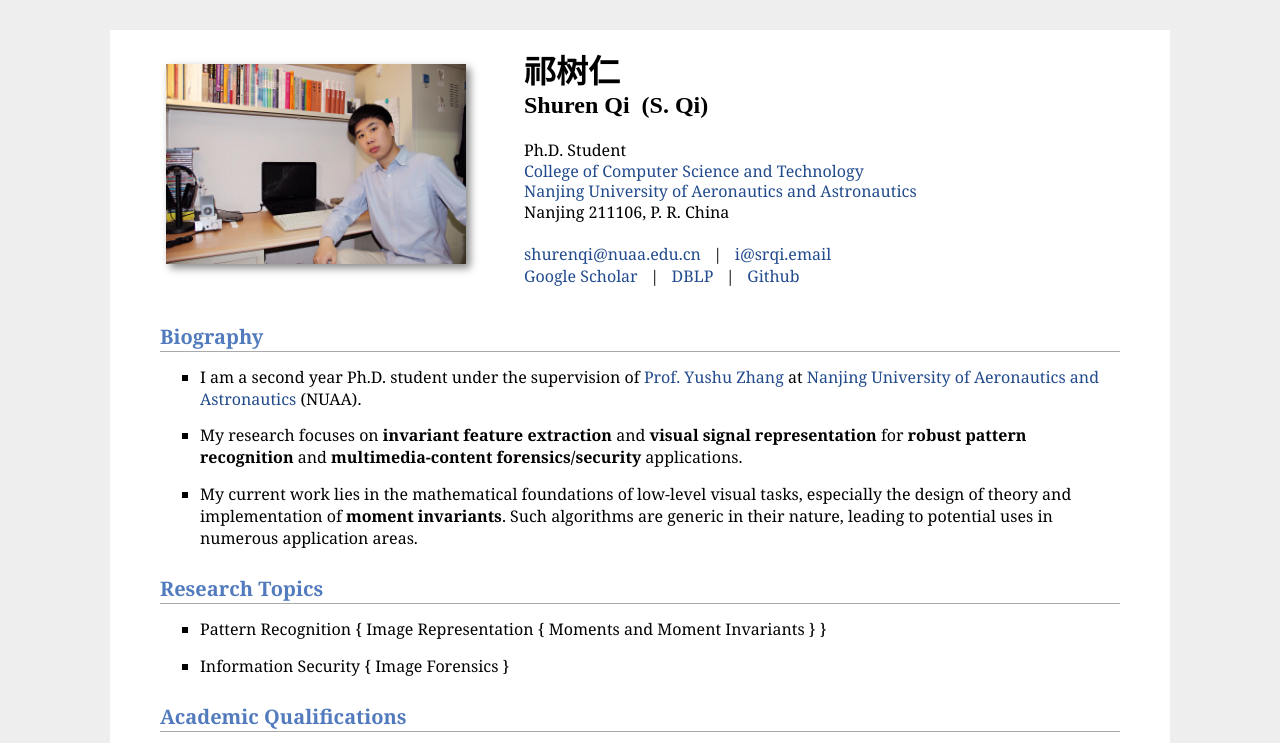
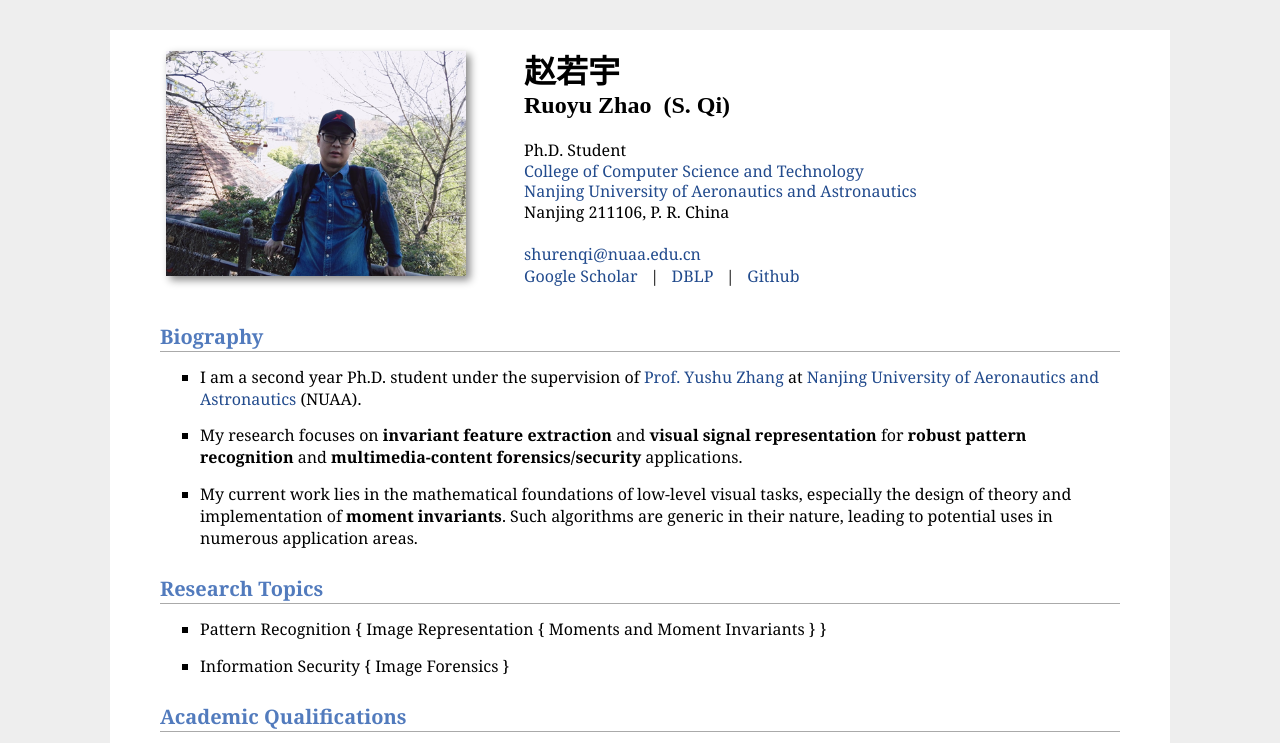
Before and after one commit to ruoyu-zhao/ruoyu-zhao.github.io, a plain HTML site: page index.html in a window 1280 px wide. Shown: the top 743 px of the page. Drawn offline with Linux system fonts and the light colour scheme; files whose address does not match are found by name.

Commit message:
Update index.html

```diff
--- a/index.html
+++ b/index.html
@@ -39,12 +39,12 @@
             <table>
                 <tbody>
                 <tr>
-                    <td width="100"><p><img src="src/img/shuren2017.jpg" width="300px"
+                    <td width="100"><p><img src="src/img/5941655115850.jpg" width="300px"
                                             style="box-shadow: 4px 4px 8px #888"/></p></td>
                     <td width="50">
                         <p>
-                    <td align="left"><b><font size="+3" face="STKaiti">祁树仁</font></b><br/>
-                        <b><font size="+2" face="STKaiti">Shuren Qi &nbsp;(S. Qi)</font></b><br/>
+                    <td align="left"><b><font size="+3" face="STKaiti">赵若宇</font></b><br/>
+                        <b><font size="+2" face="STKaiti">Ruoyu Zhao &nbsp;(S. Qi)</font></b><br/>
                         <p><br>
                             Ph.D. Student<br>
                             <a href="http://cs.nuaa.edu.cn/">College of Computer Science and Technology</a><br>
@@ -53,9 +53,9 @@
                             Nanjing 211106, P. R. China</p>
                         <p><br>
 
-                            <a href="mailto:shurenqi@nuaa.edu.cn">shurenqi@nuaa.edu.cn</a>
-                            &nbsp | &nbsp
-                            <a href="mailto:i@srqi.email">i@srqi.email</a>
+                            <a href="mailto:zhaoruoyu@nuaa.edu.cn">shurenqi@nuaa.edu.cn</a>
+<!--                             &nbsp | &nbsp -->
+<!--                             <a href="mailto:i@srqi.email">i@srqi.email</a> -->
                         </p>
                         <a href="https://scholar.google.com/citations?user=U4UPvlkAAAAJ&hl=en">Google Scholar</a>
                         &nbsp | &nbsp
```
